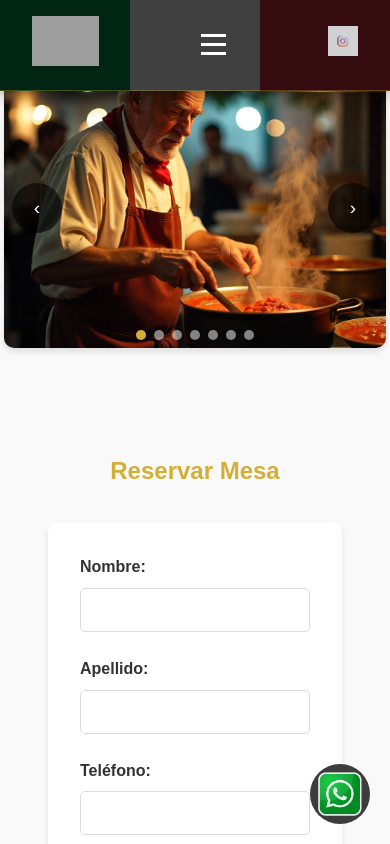
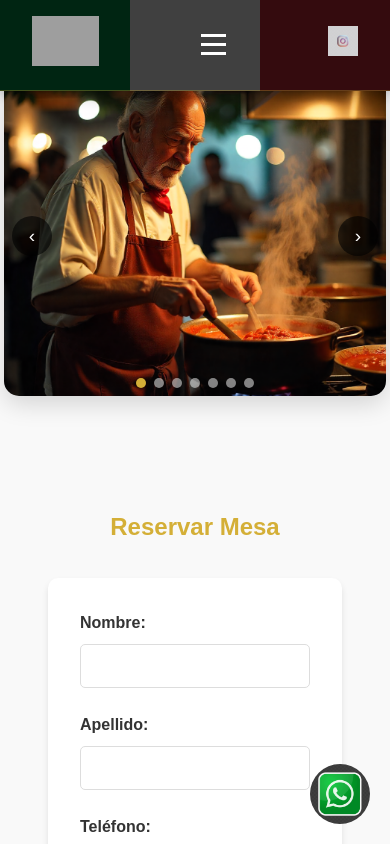
Before and after one commit to lauticieri-dev/Ristorante-Cieri---Base-en-React-y-Vite, a React (Vite) app: page /#/reservas in a window 390 px wide. Shown: the top 844 px of the page. Built offline with nearby package versions, Linux system fonts and the light colour scheme; grey boxes are pictures that could not be loaded; a web font is replaced by a local one.

Commit message:
Actualización del carrousel

```diff
--- a/src/components/Carousel, Hero, wpp y Info/Carousel.css
+++ b/src/components/Carousel, Hero, wpp y Info/Carousel.css
@@ -1,17 +1,17 @@
 /* Carousel CSS */
 .carousel-section {
-  margin: 2rem 0;
-  padding: 0 1rem;
+  margin: 3rem 0;
+  padding: 0 0.5rem;
 }
 
 .carousel {
   position: relative;
-  max-width: 1200px;
+  max-width: 1400px;
   margin: 0 auto;
-  height: 400px;
+  height: 500px;
   overflow: hidden;
-  border-radius: 10px;
-  box-shadow: 0 4px 6px rgba(0,0,0,0.1);
+  border-radius: 15px;
+  box-shadow: 0 8px 25px rgba(0,0,0,0.15);
   background: #f5f5f5;
   width: 100%;
 }
@@ -106,17 +106,20 @@
 
 @media (max-width: 768px) {
   .carousel-section {
-    margin: 1rem 0;
+    margin: 2rem 0;
     padding: 0 0.5rem;
   }
 
   .carousel {
-    height: 350px;
+    height: 400px;
+    max-width: 100%;
   }
 
   .carousel-button {
     padding: 0.5rem 1rem;
     font-size: 1.5rem;
+    width: 45px;
+    height: 45px;
   }
 
   .carousel-button.prev {
@@ -130,17 +133,19 @@
 
 @media (max-width: 480px) {
   .carousel-section {
-    margin: 0.5rem 0;
+    margin: 1rem 0;
     padding: 0 0.25rem;
   }
 
   .carousel {
-    height: 280px;
+    height: 320px;
   }
 
   .carousel-button {
     padding: 0.3rem 0.8rem;
     font-size: 1.2rem;
+    width: 40px;
+    height: 40px;
   }
 
   .carousel-indicators {
```
